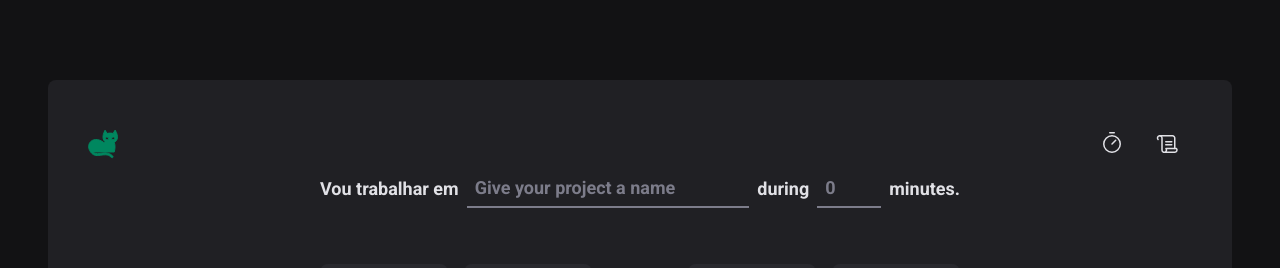
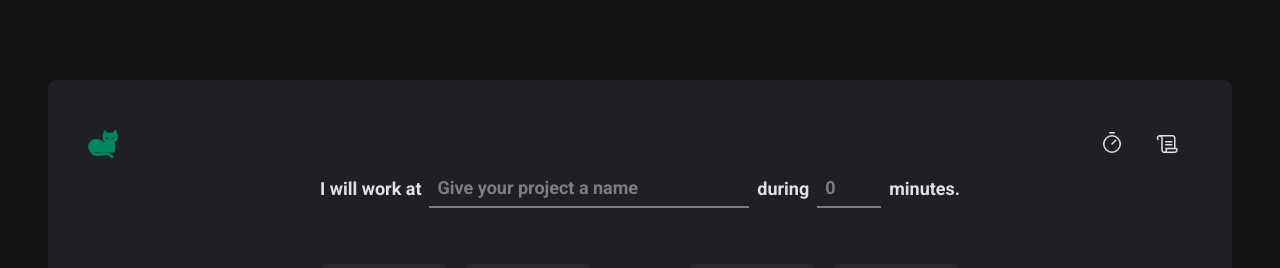
Before and after one commit to Marcela-Rocha-Martins/react-project2-timer-typescript, a React (Vite) app: page / in a window 1280 px wide. Shown: the top 268 px of the page. Built offline with nearby package versions, Linux system fonts and the light colour scheme.

Commit message:
text corrections

```diff
--- a/src/Pages/Home/Components/NewCycleForm/index.tsx
+++ b/src/Pages/Home/Components/NewCycleForm/index.tsx
@@ -9,7 +9,7 @@ export function NewCycleForm() {
 
   return (
     <FormContainer>
-      <label htmlFor="task">Vou trabalhar em</label>
+      <label htmlFor="task">I will work at</label>
       <TaskInput
         id="task"
         list="task-suggestions"
```
